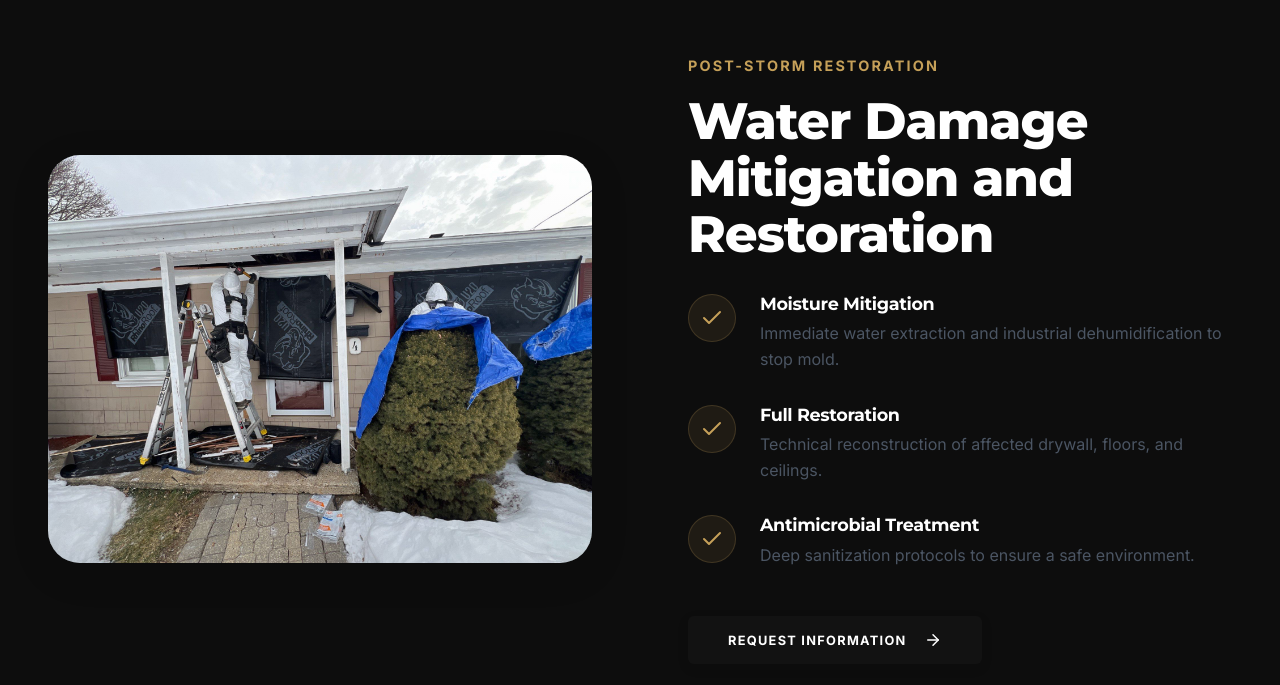
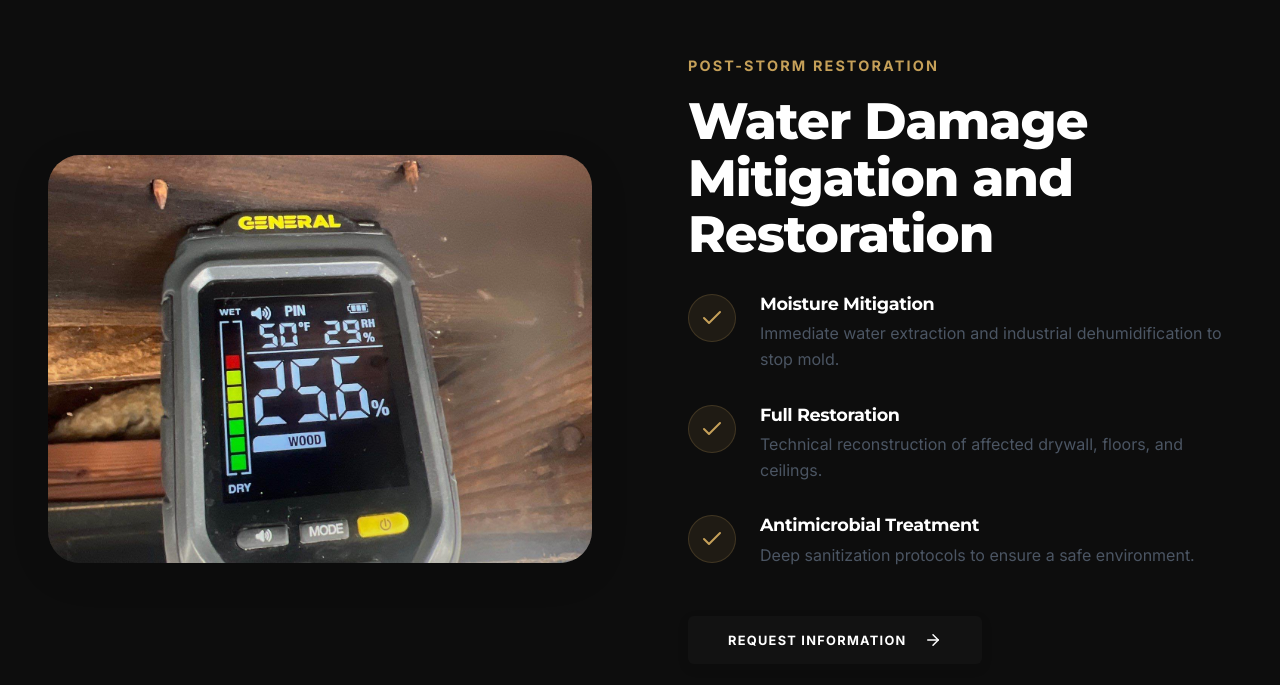
Before and after one commit to xapconhelp-sketch/TacturionRestoration, a React (Vite) app: page /servicios in a window 1280 px wide. Shown: the part 6154-6839 px from the top of the page. Built offline with nearby package versions, Linux system fonts and the light colour scheme.

Commit message:
fix: revert Water Damage Mitigation image to mitigacion.jpg

```diff
--- a/src/content.js
+++ b/src/content.js
@@ -216,7 +216,7 @@ export const CONTENT = {
       id: "detail-5",
       category: "Post-Storm Restoration",
       title: "Water Damage Mitigation and Restoration",
-      image: "/exterior_instalation.jpg",
+      image: "/mitigacion.jpg",
       copy: [
         { label: "Moisture Mitigation", text: "Immediate water extraction and industrial dehumidification to stop mold." },
         { label: "Full Restoration", text: "Technical reconstruction of affected drywall, floors, and ceilings." },
```
